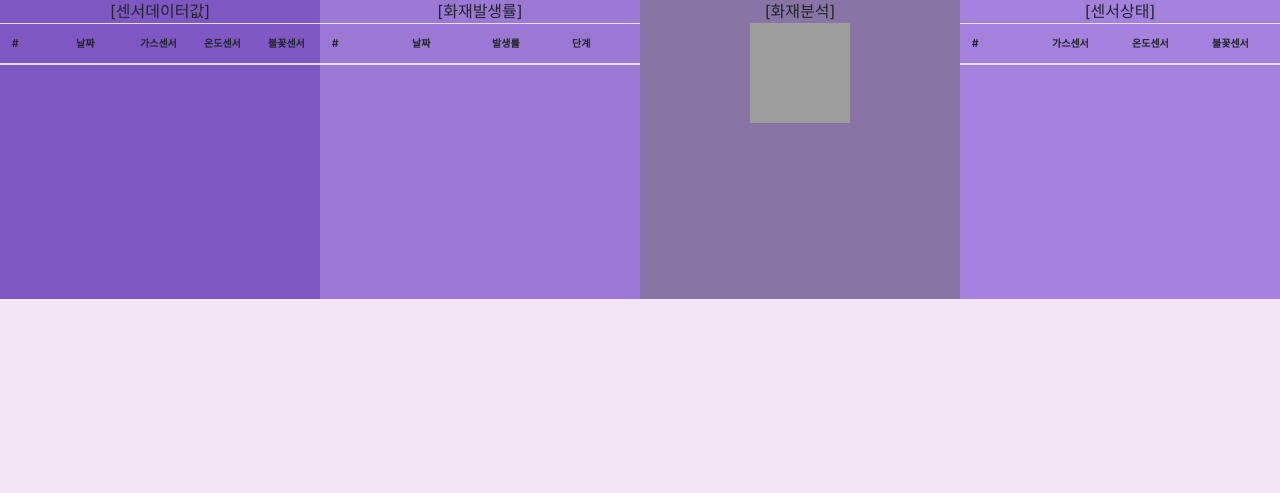
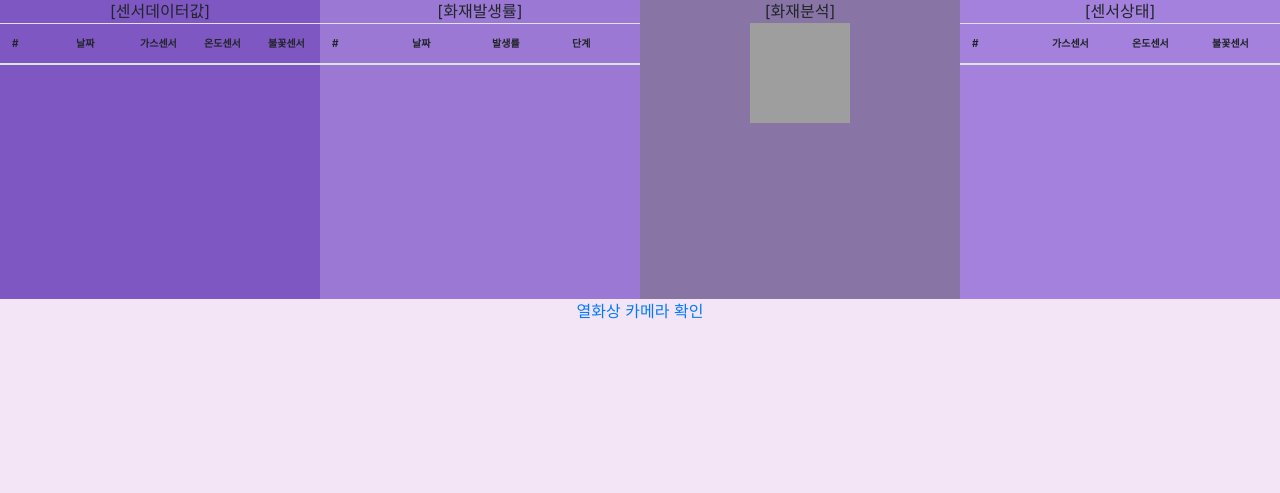
Before and after one commit to smkgs96/testProject, a Django app: template testProject/testapp/templates/testapp/main.html in a window 1280 px wide. Shown: the part 105-598 px from the top of the page. Run offline with Django 3.2, Linux system fonts and the light colour scheme; the template is opened without the code that fills it, so the values that code supplies are empty; some libraries are stand-ins or nearby versions; grey boxes are pictures that could not be loaded.

Commit message:
Add ifcam link in main.html

```diff
--- a/testProject/testapp/templates/testapp/main.html
+++ b/testProject/testapp/templates/testapp/main.html
@@ -251,7 +251,7 @@
     </div>
   </div>
   <p></p>
-  <div id="section" style="margin-top: 50px;">
+  <div id="section" style="margin-top: 50px; text-align: center;">
     <div id="senData" align="center">[센서데이터값]
       <table class="table">
         <thead>
@@ -355,7 +355,9 @@
         </tbody>
       </table>
     </div>
+    <a href="{% url 'ifcam' %}">열화상 카메라 확인</a>
   </div>
+
 
   </div>
 
```
